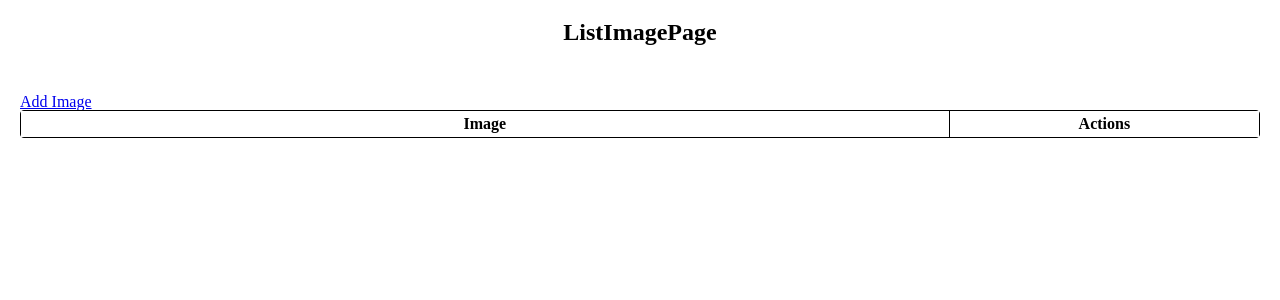
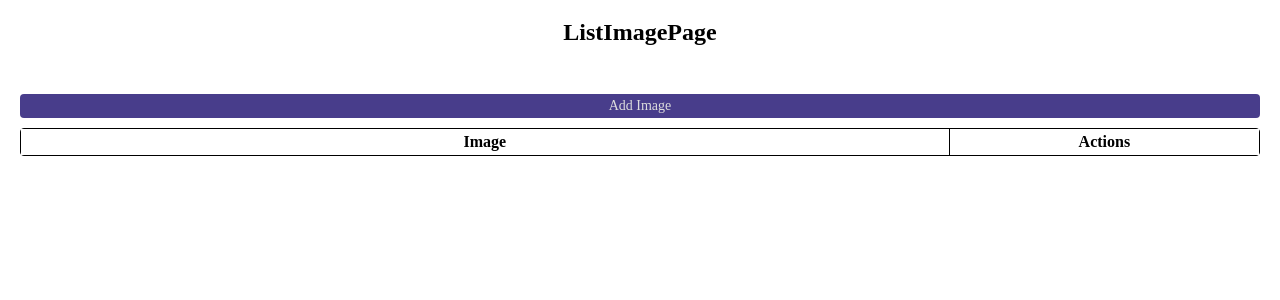
Before and after one commit to barabashlyuda77/image-manager, a React (Create React App) app: page / in a window 1280 px wide. Shown: the top 300 px of the page. Built offline with nearby package versions, Linux system fonts and the light colour scheme.

Commit message:
create Button, LinkButton components

```diff
--- /dev/null
+++ b/src/components/button/Button.js
@@ -0,0 +1,12 @@
+import React from 'react'
+import './Button.scss'
+
+const Button = ({ children, onClick }) => {
+    return (
+        <div className="button" onClick={onClick}>
+            <a href="#">{children}</a>
+        </div>
+    )
+}
+
+export default Button
--- /dev/null
+++ b/src/components/button/Button.scss
@@ -0,0 +1,14 @@
+.button {
+    display: flex;
+    justify-content: center;
+    align-items: center;
+    background-color: maroon;
+    padding: 5px 10px;
+    border-radius: 8px;
+
+    a {
+        font-size: 14px;
+        text-decoration: none;
+        color: #ddd;
+    }
+}
--- /dev/null
+++ b/src/components/link-button/LinkButton.js
@@ -0,0 +1,13 @@
+import React from 'react'
+import './LinkButton.scss'
+import { Link } from 'react-router-dom'
+
+const LinkButton = ({ children, to }) => {
+    return (
+        <div className="link-button">
+            <Link to={to}>{children}</Link>
+        </div>
+    )
+}
+
+export default LinkButton
--- /dev/null
+++ b/src/components/link-button/LinkButton.scss
@@ -0,0 +1,15 @@
+.link-button {
+    display: flex;
+    justify-content: center;
+    align-items: center;
+    background-color: darkslateblue;
+    padding: 5px 10px;
+    border-radius: 4px;
+    margin-bottom: 10px;
+
+    a {
+        font-size: 14px;
+        text-decoration: none;
+        color: #ddd;
+    }
+}
--- a/src/pages/ListImagePage/ListImagePage.js
+++ b/src/pages/ListImagePage/ListImagePage.js
@@ -1,9 +1,12 @@
 import React, { useEffect, useCallback } from 'react';
 import { Link } from 'react-router-dom';
-import './ListImagePage.css';
+import './ListImagePage.scss';
+
 import { useSelector, useDispatch } from 'react-redux';
 import { imageListSelector} from '../../selectors'
 import { getImageList, removeImage } from '../../actions';
+import Button from '../../components/button/Button';
+import LinkButton from '../../components/link-button/LinkButton';
 
 const ListImagePage = () => {
   const imageList = useSelector(imageListSelector)
@@ -14,27 +17,27 @@ const ListImagePage = () => {
   }, [dispatch])
 
   const removeImageHandler = imageId => {
-    dispatch(removeImage(imageId))
+    if (window.confirm('Are you sure?')) {
+      dispatch(removeImage(imageId))
+    }
   }
 
   return (
     <>
       <h1>ListImagePage</h1>
-      <div className="add-image-button">
-        <Link to="/add">Add Image</Link>
-      </div>
+      <LinkButton to="/add">Add Image</LinkButton>
       <div className="gridview">
-        <div className="gridview-header">Image</div>
-        <div className="gridview-header">Actions</div>
+        <div className="cell gridview-header">Image</div>
+        <div className="cell gridview-header">Actions</div>
         {imageList.map(({ id, image }) => (
           <>
-            <div className="gridview-image-container">
+            <div className="cell gridview-image-container">
               <Link to={`/view/${id}`}>
                 <img key={id} data-id={id} src={image.contents} alt="" height="100" />
               </Link>
             </div>
-            <div>
-              <button onClick={() => removeImageHandler(id)}>Remove</button>
+            <div className="cell">
+              <Button onClick={() => removeImageHandler(id)}>Remove</Button>
             </div>
           </>
         ))}
--- a/src/pages/ListImagePage/ListImagePage.css
+++ b/src/pages/ListImagePage/ListImagePage.scss
@@ -7,7 +7,7 @@
     gap: 1px;
 }
 
-.gridview div {
+.gridview .cell {
     background-color: white;
     display: flex;
     justify-content: center;
```
